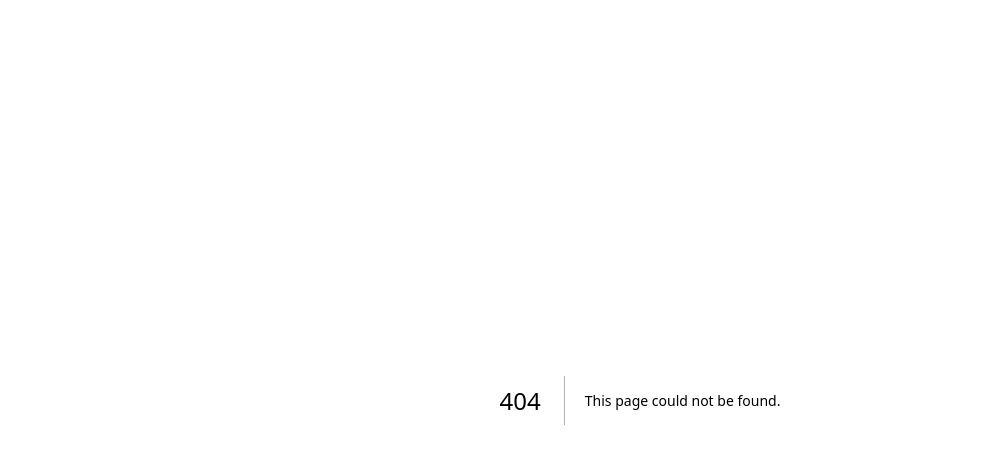
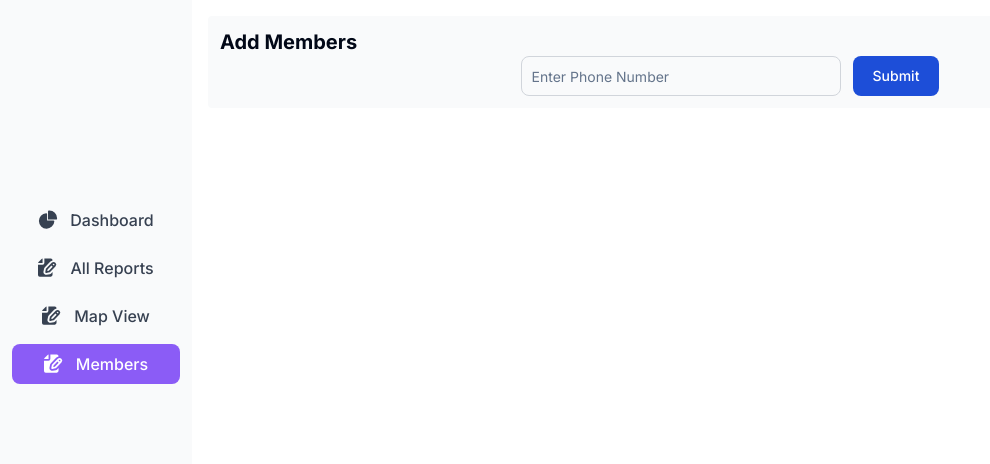
Before and after one commit to Takshashakti/CrowdFlow, a Next.js app: page /admin/members in a window 1280 px wide. Before the commit this address had no page. Shown: the top 464 px of the page, without its empty margins (0-990 px from the left). Built offline with nearby package versions, Linux system fonts and the light colour scheme.

Commit message:
Members page

```diff
--- /dev/null
+++ b/src/app/admin/members/page.tsx
@@ -0,0 +1,89 @@
+"use client";
+
+import React, { useRef, useState } from "react";
+import DashboardSidePannel from "@/components/DashboardSidePannel";
+import ConfirmUserByAuthority from "@/components/ConfirmUserByAuthority";
+import { Input } from "@/components/ui/input";
+import { Button } from "@/components/ui/button";
+import axios from "axios";
+
+type User = {
+  name: string;
+  age: number;
+  phnNo: string;
+  gender: string;
+};
+
+function DashboardMembers() {
+  const [searchResults, setSearchResults] = useState<User[]>([]);
+  const phoneNumRef = useRef<HTMLInputElement>(null);
+
+  const searchForUsers = async (
+    e: React.MouseEvent<HTMLButtonElement, MouseEvent>
+  ) => {
+    e.preventDefault();
+
+    const userAll = await fetch(
+      "https://crowdflowworkers.karmakarmeghdip.workers.dev/user/get?phnNo=" +
+        phoneNumRef.current?.value
+    );
+
+    const js = await userAll.json();
+    setSearchResults(js);
+  };
+
+  return (
+    <>
+      <DashboardSidePannel activeTab="members" />
+      <div className="p-4 sm:ml-[calc(15vw)]">
+        <div className="p-3 rounded bg-gray-50 mb-3">
+          <h3 className="text-xl font-bold">Add Members</h3>
+
+          <div className="flex justify-center items-center px-4">
+            <div className="w-[calc(25vw)]">
+              {/* <label
+                htmlFor="email"
+                className="block mb-2 text-sm font-medium text-gray-900 dark:text-white"
+              >
+                Your email
+              </label> */}
+              <Input
+                type="text"
+                ref={phoneNumRef}
+                id="email"
+                className="bg-gray-50 border border-gray-300 text-gray-900 text-sm rounded-lg focus:ring-blue-500 focus:border-blue-500 block w-full p-2.5"
+                placeholder="Enter Phone Number"
+                required
+              />
+            </div>
+
+            <div className="mx-3 h-full">
+              <Button
+                className="text-white bg-blue-700 hover:bg-blue-800 focus:ring-4 focus:outline-none focus:ring-blue-300 font-medium rounded-lg text-sm w-full sm:w-auto px-5 py-2.5 text-center"
+                onClick={searchForUsers}
+              >
+                Submit
+              </Button>
+            </div>
+          </div>
+        </div>
+        {searchResults.length > 0 &&
+          searchResults.map((data, ind) => {
+            return (
+              <ConfirmUserByAuthority
+                key={ind}
+                name={data.name}
+                age={data.age}
+                email="sa@fd.f"
+                phoneNumber={data.phnNo}
+                gender={data.gender}
+                address="dsff"
+              />
+            );
+          })}
+      </div>
+    </>
+  );
+}
+
+export default DashboardMembers;
--- /dev/null
+++ b/src/components/ConfirmUserByAuthority.tsx
@@ -0,0 +1,66 @@
+import React from "react";
+import { json } from "stream/consumers";
+
+export default function ConfirmUserByAuthority({
+  name,
+  email,
+  phoneNumber,
+  address,
+  gender,
+  age,
+}: {
+  name: string;
+  email: string;
+  phoneNumber: string;
+  address: string;
+  gender: string;
+  age: number;
+}) {
+  const user = {
+    name,
+    email,
+    phoneNumber,
+    age,
+    gender,
+    address,
+  };
+  return (
+    <>
+      <div className="p-3 rounded bg-gray-50 flex flex-col">
+        <h3 className="text-xl my-2">
+          Name: <span className="font-bold">{user.name}</span>
+        </h3>
+        <div className="flex justify-between">
+          <div className="flex justify-start">
+            <h3 className="text-base mr-10">
+              Age: <span className="font-bold">{user.age}</span>
+            </h3>
+            <h3 className="text-base">
+              Gender: <span className="font-bold">{user.gender}</span>
+            </h3>
+          </div>
+          <div className="flex justify-start">
+            <h3 className="text-base mr-10">
+              Email: <span className="font-bold">{user.email}</span>
+            </h3>
+            <h3 className="text-base">
+              Phone Number:{" "}
+              <span className="font-bold">{user.phoneNumber}</span>
+            </h3>
+          </div>
+          <h3 className="text-base">
+            Address: <span className="font-bold">{user.address}</span>
+          </h3>
+        </div>
+        <div className="flex justify-end mx-8">
+          <button
+            type="submit"
+            className="text-white bg-blue-700 hover:bg-blue-800 focus:ring-4 focus:outline-none focus:ring-blue-300 font-medium rounded-lg text-sm sm:w-auto px-5 py-2.5 text-center"
+          >
+            Submit
+          </button>
+        </div>
+      </div>
+    </>
+  );
+}
--- a/src/components/DashboardSidePannel.tsx
+++ b/src/components/DashboardSidePannel.tsx
@@ -81,6 +81,30 @@ export default function DashboardSidePannel({
               <span className="ms-3">Map View</span>
             </Link>
           </li>
+          <li className="group">
+            <Link
+              href={`${
+                activeTab == "dashboard" ? "admin/members" : "./members"
+              }`}
+              className={`flex items-center justify-center p-2 rounded-lg hover:bg-gray-200 dark:hover:bg-gray-900 ${
+                activeTab == "members" &&
+                "bg-violet-500 text-white group-hover:bg-violet-800"
+              }`}
+            >
+              <svg
+                className="w-5 h-5 transition duration-75 dark:text-gray-400  dark:group-hover:text-white"
+                aria-hidden="true"
+                xmlns="http://www.w3.org/2000/svg"
+                fill="currentColor"
+                viewBox="0 0 22 21"
+              >
+                <path d="M5 5V.13a2.96 2.96 0 0 0-1.293.749L.879 3.707A2.96 2.96 0 0 0 .13 5H5Z" />
+                <path d="M6.737 11.061a2.961 2.961 0 0 1 .81-1.515l6.117-6.116A4.839 4.839 0 0 1 16 2.141V2a1.97 1.97 0 0 0-1.933-2H7v5a2 2 0 0 1-2 2H0v11a1.969 1.969 0 0 0 1.933 2h12.134A1.97 1.97 0 0 0 16 18v-3.093l-1.546 1.546c-.413.413-.94.695-1.513.81l-3.4.679a2.947 2.947 0 0 1-1.85-.227 2.96 2.96 0 0 1-1.635-3.257l.681-3.397Z" />
+                <path d="M8.961 16a.93.93 0 0 0 .189-.019l3.4-.679a.961.961 0 0 0 .49-.263l6.118-6.117a2.884 2.884 0 0 0-4.079-4.078l-6.117 6.117a.96.96 0 0 0-.263.491l-.679 3.4A.961.961 0 0 0 8.961 16Zm7.477-9.8a.958.958 0 0 1 .68-.281.961.961 0 0 1 .682 1.644l-.315.315-1.36-1.36.313-.318Zm-5.911 5.911 4.236-4.236 1.359 1.359-4.236 4.237-1.7.339.341-1.699Z" />
+              </svg>
+              <span className="ms-3">Members</span>
+            </Link>
+          </li>
         </ul>
       </div>
     </aside>
```
